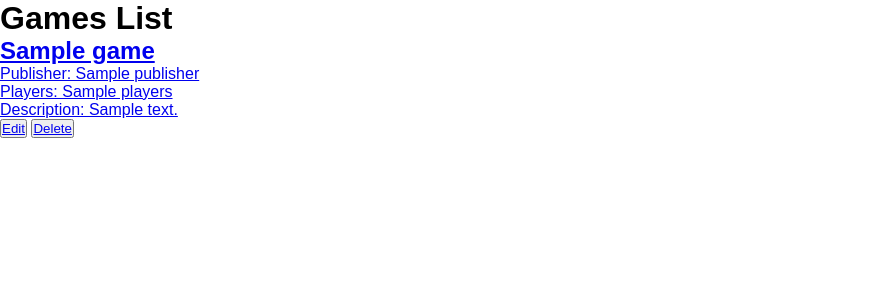
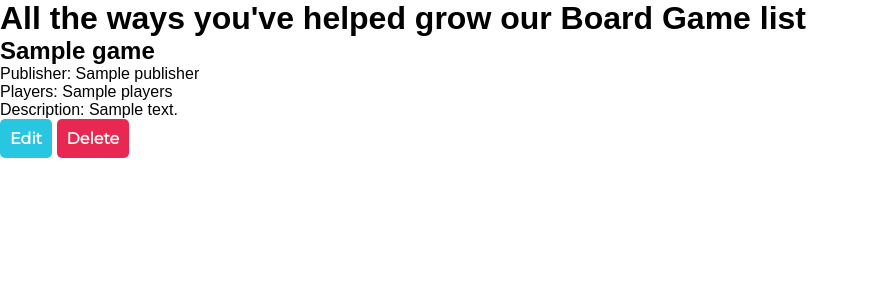
Before and after one commit to nicwithdev/boardgamer, a Django app: template main_app/templates/games/my-games.html in a window 1280 px wide. Shown: the part 64-364 px from the top of the page, without its empty margins (0-869 px from the left). Run offline with Django 3.2, Linux system fonts and the light colour scheme; the template is opened without the code that fills it: most values are stand-ins (such as "Sample title", 1, 10 or a date in 2020).

Commit message:
add divs to style later

```diff
--- a/main_app/static/css/style.css
+++ b/main_app/static/css/style.css
@@ -15,6 +15,11 @@ main {
 
 .hidden {
   display: none;
+}
+
+a {
+  text-decoration: none;
+  color: black;
 }
 
 /* NAV */
@@ -129,7 +134,45 @@ nav {
 
 .form-btn {
   cursor: pointer;
+  font-size: 16px;
+  font-family: "Montserrat", sans-serif;
+  background-color: rgb(240, 142, 104);
+  outline: none;
+  border: none;
+  font-weight: 700;
+  padding: 10px;
+  border-radius: 5px;
 }
+
+.edit-btn {
+  font-size: 16px;
+  font-family: "Montserrat", sans-serif;
+  font-weight: 700;
+  padding: 10px;
+  border-radius: 5px;
+  outline: none;
+  border: none;
+  background-color: rgb(41, 198, 226);
+}
+
+.delete-btn {
+  font-size: 16px;
+  font-family: "Montserrat", sans-serif;
+  font-weight: 700;
+  padding: 10px;
+  border-radius: 5px;
+  outline: none;
+  border: none;
+  background-color: rgb(233, 40, 82);
+}
+
+.edit-btn a,
+.delete-btn a {
+  text-decoration: none;
+  color: white;
+}
+
+/* OTHER */
 
 .nav-show {
   transform: translateX(0%);
--- a/main_app/templates/games/my-games.html
+++ b/main_app/templates/games/my-games.html
@@ -1,8 +1,13 @@
 {% extends 'base.html' %}
 {% block content %}
 
-<h1>Games List</h1>
+<div class="container">
 
+<div class="title">
+<h1>All the ways you've helped grow our Board Game list </h1>
+</div>
+
+<div class="list">
 {% for game in games %}
   <div class="card">
     <a href="/games/{{ game.id }}/">
@@ -10,10 +15,13 @@
       <p>Publisher: {{ game.publisher }}</p>
       <p>Players: {{ game.players }}</p>
       <p>Description: {{ game.description }}</p>
-      <button class="waves-effect cyan lighten-3 btn"><a href="/games/{{game.id}}/edit/">Edit</a></button>
-      <button class="waves-effect cyan lighten-3 btn"><a href="/games/{{game.id}}/delete/">Delete</a></button>
+      <button class="edit-btn"><a href="/games/{{game.id}}/edit/">Edit</a></button>
+      <button class="delete-btn"><a href="/games/{{game.id}}/delete/">Delete</a></button>
     </a>
   </div>
 {% endfor %}
+</div>
+
+</div>
 
 {% endblock %}
--- a/main_app/templates/games/search.html
+++ b/main_app/templates/games/search.html
@@ -1,12 +1,12 @@
 {% extends 'base.html' %}
 {% block content %}
 
-<div class="container">
+<div class="search-contain">
 
 <form action="/games/search/handle/" method="post">
     {% csrf_token %}
     <input name="name" class="search-input">
-    <button class="btn">Search</button>
+    <button class="form-btn">Search</button>
 </form>
 
 </div>
```
Also changed, not shown: main_app/templates/games/create_form.html (+10 -4 lines), main_app/templates/games/detail.html (+11 -12 lines), main_app/templates/games/edit_form.html (+11 -3 lines), main_app/templates/games/index.html (+10 -1 lines), main_app/templates/games/result.html (+9 -6 lines), main_app/templates/registration/login.html (+7 -1 lines), main_app/templates/registration/signup.html (+7 -2 lines), main_app/templates/wishlist.html (+14 -4 lines), main_app/templates/games/review.html (deleted).
